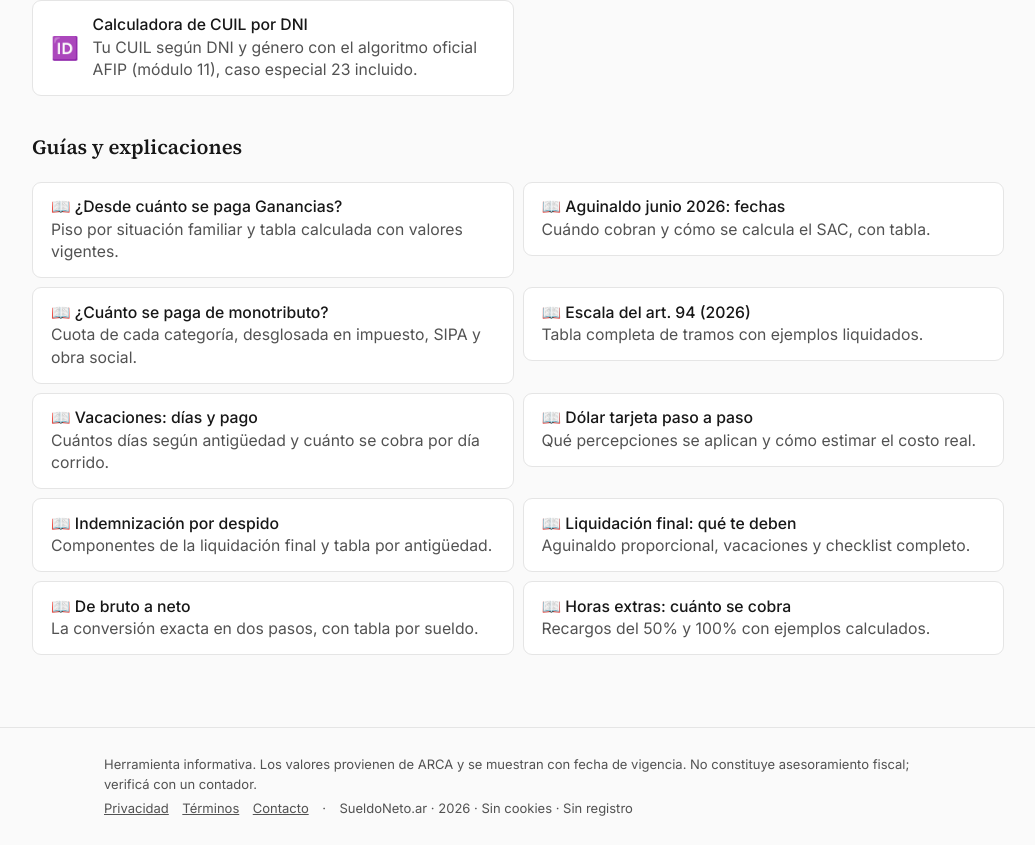
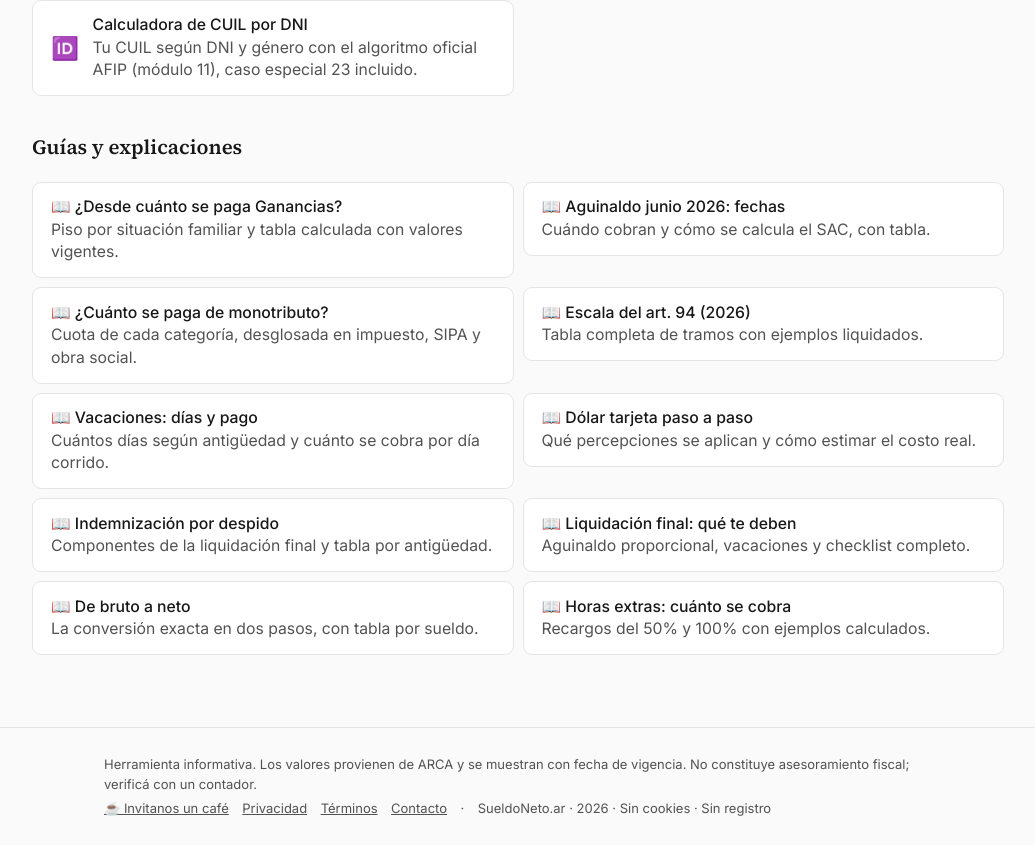
Before and after one commit to tiag-ops/suelloneto-ar, a Next.js app: page / in a window 1280 px wide. Shown: the part 2166-3011 px from the top of the page, without its empty margins (122-1157 px from the left). Built offline with nearby package versions, Linux system fonts and the light colour scheme.

Commit message:
feat: link de donación MP activo en footer (link.mercadopago.com.ar/sueldoneto)

```diff
--- a/src/app/layout.tsx
+++ b/src/app/layout.tsx
@@ -49,6 +49,9 @@ export const metadata: Metadata = {
 const DISCLAIMER =
   "Herramienta informativa. Los valores provienen de ARCA y se muestran con fecha de vigencia. No constituye asesoramiento fiscal; verificá con un contador.";
 
+// Link de donación Mercado Pago (público, no es secreto). Override opcional por env.
+const LINK_DONACION = process.env.NEXT_PUBLIC_MP_LINK ?? "https://link.mercadopago.com.ar/sueldoneto";
+
 export default function RootLayout({
   children,
 }: Readonly<{ children: React.ReactNode }>) {
@@ -98,16 +101,14 @@ export default function RootLayout({
           <div className="caption mx-auto max-w-3xl space-y-1 px-4 py-6">
             <p>{DISCLAIMER}</p>
             <p className="flex flex-wrap gap-x-3 gap-y-1">
-              {process.env.NEXT_PUBLIC_MP_LINK ? (
               <a
-                  href={process.env.NEXT_PUBLIC_MP_LINK}
+                href={LINK_DONACION}
                 target="_blank"
                 rel="noopener noreferrer"
                 className="underline hover:text-emerald-700 dark:hover:text-emerald-300"
               >
                 ☕ Invitanos un café
               </a>
-              ) : null}
               <Link href="/privacidad/" className="underline hover:text-emerald-700 dark:hover:text-emerald-300">
                 Privacidad
               </Link>
```
Also changed, not shown: audit/icono-mp-512.png (added). Lines whose indentation alone changed are shown as unchanged.
